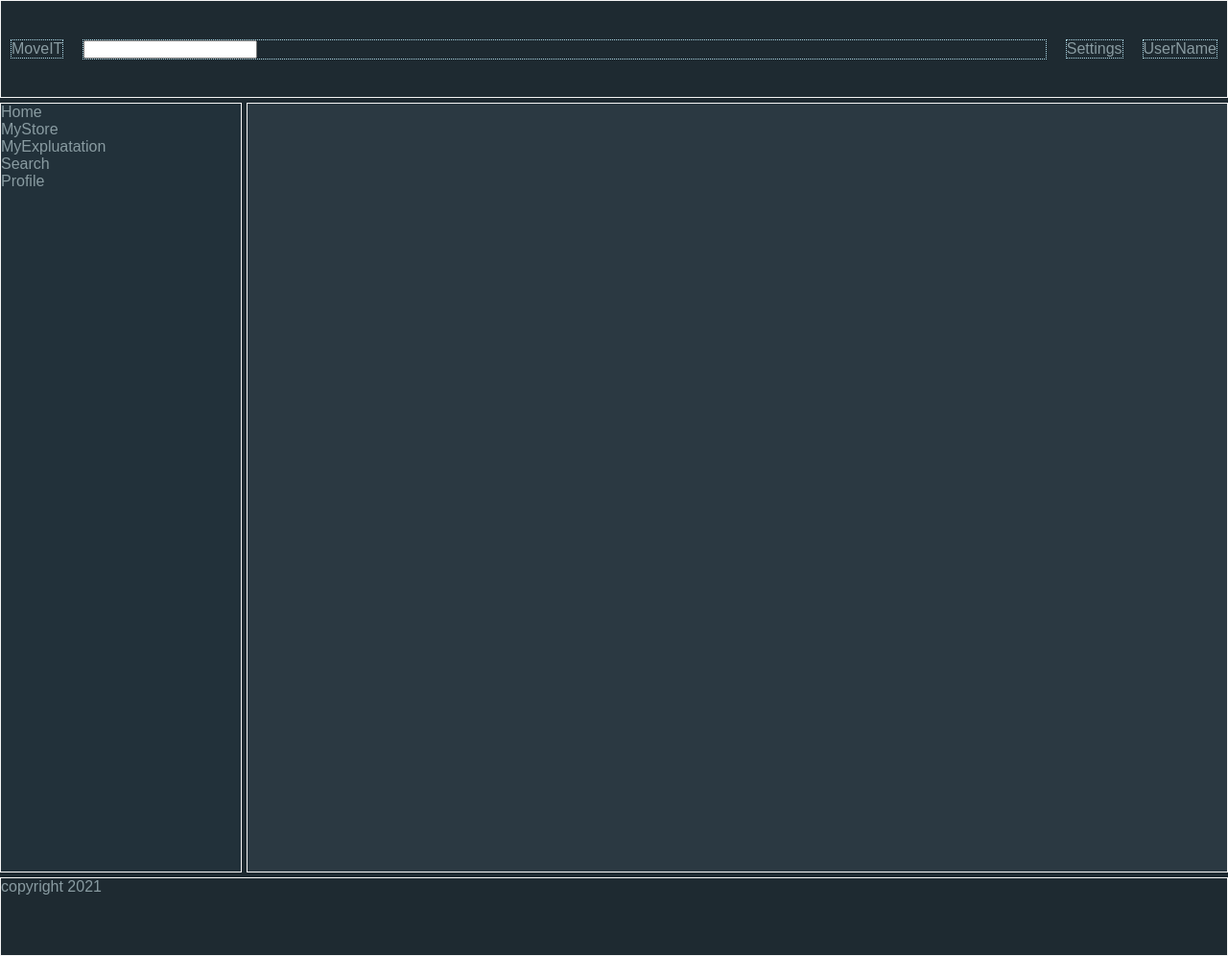
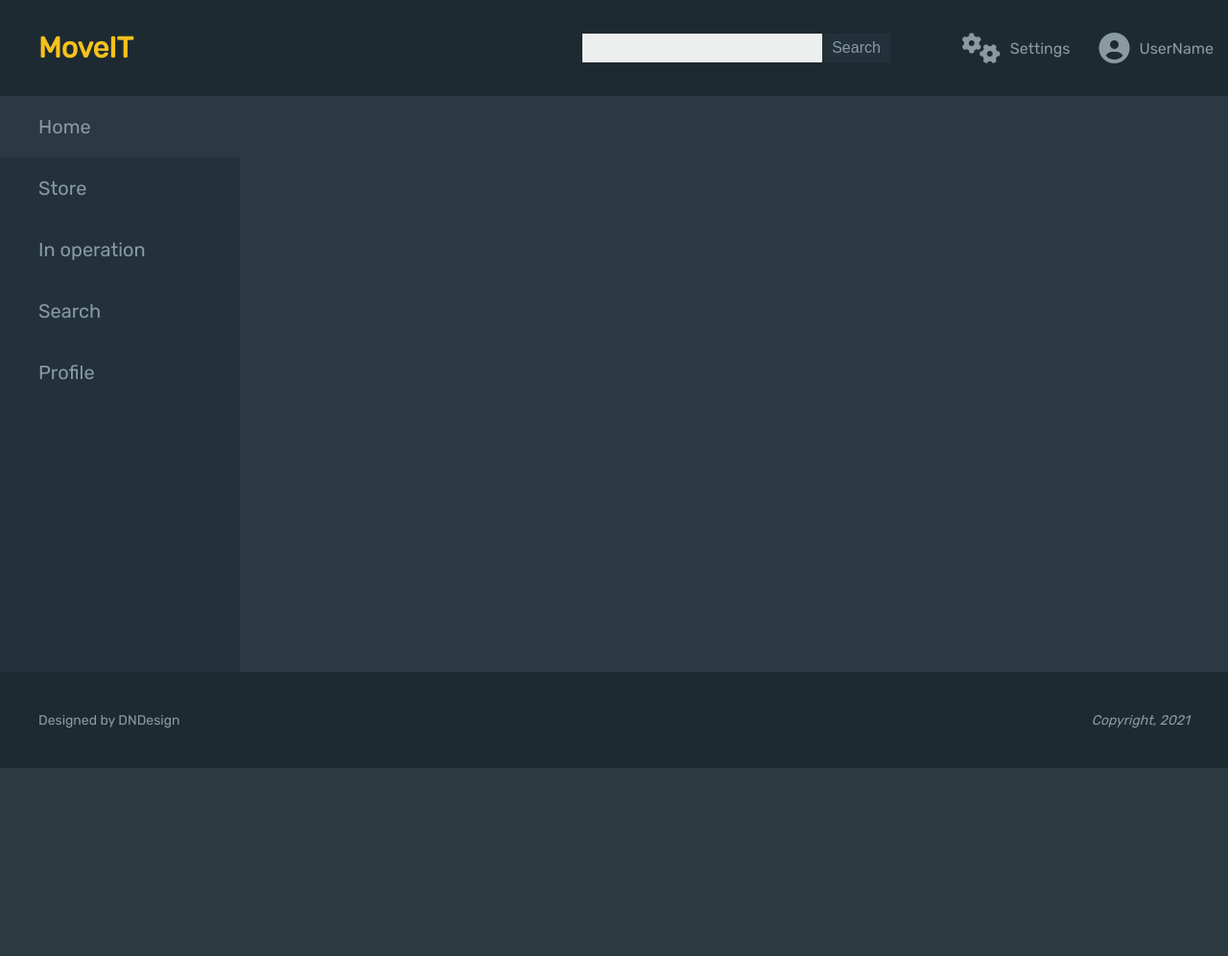
Before and after one commit to dmhlupin/moveit, a PHP site: page / in a window 1280 px wide. Shown: the whole page at 96% size. After the commit the page ends 800 px from the top, so only its background shows below. Run offline with PHP 8.4, Linux system fonts and the light colour scheme; some libraries are stand-ins or nearby versions.

Commit message:
Add files via upload

```diff
--- a/index.html
+++ b/index.html
@@ -4,8 +4,12 @@
     <meta charset="UTF-8">
     <meta http-equiv="X-UA-Compatible" content="IE=edge">
     <meta name="viewport" content="width=device-width, initial-scale=1.0">
+    <link rel="preconnect" href="https://fonts.googleapis.com">
+    <link rel="preconnect" href="https://fonts.gstatic.com" crossorigin>
+    <link href="https://fonts.googleapis.com/css2?family=Oswald:wght@500&family=Rubik&display=swap" rel="stylesheet">
     <title>Document</title>
     <link rel="stylesheet" href="styles/style.css">
+    <script src="https://kit.fontawesome.com/84c23b9418.js" crossorigin="anonymous"></script>
 </head>
 <body>
 
@@ -13,21 +17,33 @@
         <div class="header">
             <ul class="headerMenu">
                 <li class="headerMenuItem" id="logo">MoveIT</li>
-                <li class="headerMenuItem searchBar"><input type="search"></li>
-                <li class="headerMenuItem" id="settingsButton">Settings</li>
-                <li class="headerMenuItem" id="userInfo">UserName</li>
+                <li class="headerMenuItem searchBar">
+                    <input type="search" class="searchField search">
+                    <input type="submit" value="Search" class="search searchButton">
+                </li>
+                <li class="headerMenuItem setupItem">
+                    <a href="#"><i class="fas fa-2x fa-cogs"></i></a>
+                    <a href="#"> Settings</a>
+                </li>
+                <li class="headerMenuItem setupItem">
+                    <a href="#"><i class="fas fa-2x fa-user-circle"></i></a>
+                    <a href="#">UserName</a>
+                </li>
             </ul>
         </div>
         <div class="sidebar"><ul class="sidebarMenu">
-            <li class="sidebarMenuItem">Home</li>
-            <li class="sidebarMenuItem">MyStore</li>
-            <li class="sidebarMenuItem">MyExpluatation</li>
-            <li class="sidebarMenuItem">Search</li>
-            <li class="sidebarMenuItem">Profile</li>
+            <li class="sidebarMenuItem active"><a href="#">Home</a></li>
+            <li class="sidebarMenuItem"><a href="#">Store</a></li>
+            <li class="sidebarMenuItem"><a href="#">In operation</a></li>
+            <li class="sidebarMenuItem"><a href="#">Search</a></li>
+            <li class="sidebarMenuItem"><a href="#">Profile</a></li>
         </ul></div>
         <div class="mainform"></div>
         <div class="footer">
-            copyright 2021
+            <ul class="footerItems">
+                <li class="footerItem"><p class="author">Designed by DNDesign</p></li>
+                <li class="footerItem"><p class="copyright">Copyright, 2021</p></li>
+            </ul>
         </div>
     </div>
 </body>
--- a/styles/footer.less
+++ b/styles/footer.less
@@ -4,6 +4,20 @@
 
 .footer {
     grid-area: footer;
-    border: 1px solid whitesmoke;
-    height: 80px;
+    height: 100px;
 }
+.footerItems {
+    height: 100%;
+    display: flex;
+    justify-content: space-between;
+    align-items: center;
+    margin: 0 40px;
+}
+
+.author, .copyright {
+    font-size: 14px;
+}
+
+.copyright {
+    font-style: italic;
+}
--- a/styles/header.less
+++ b/styles/header.less
@@ -3,20 +3,63 @@
 .header {
     grid-area: header;
     height: 100px;
-    border: 1px solid whitesmoke;
-
 }
 .headerMenu {
     display: flex;
     justify-content: space-between;
     align-items: center;
     height: 100px;
-    list-style-type: none;
 }
+.headerMenu #logo {
+    font-size: 30px;
+    font-weight: 600;
+    color:@logo_color;
+    margin-left: 40px;
+}
+
+.headerMenu .setupItem {
+    display: flex;
+    justify-content: space-between;
+    align-items: center;
+}
+
+.headerMenu .setupItem a {
+    margin: 0 5px;
+}
+
 .headerMenuItem {
     margin: 10px;
-    border: 1px dotted lightblue;
 }
+
+
 .searchBar {
     flex: 1 1 auto;
+    display: flex;
+    justify-content: flex-end;
+    align-items: center;
+    padding-right: 50px;
 }
+
+.search {
+    height:30px;
+}
+
+.searchField {
+    min-width: 250px;
+    background-color: @search_bg_color;
+    color: @search_font_color;
+}
+
+.search, .search:active, .search:focus, .search:hover {
+    outline: none;
+    outline-offset: 0;
+    border: none;
+    padding: 5px 10px;
+}
+
+.searchButton {
+    background-color: @sidebar_bg_color;
+    outline: none;
+    color: @main_font_dark;
+    font-size: 16px;
+}
--- a/styles/mainform.less
+++ b/styles/mainform.less
@@ -4,6 +4,6 @@
 .mainform {
     grid-area: mainform;
     background-color: @main_form_bg_color;
-    height: 800px;
-    border: 1px solid whitesmoke;
+
+
 }
--- a/styles/sidebar.less
+++ b/styles/sidebar.less
@@ -4,5 +4,29 @@
 .sidebar {
     grid-area: sidebar;
     background-color: @sidebar_bg_color;
-    border: 1px solid whitesmoke;
+    display: flex;
+    flex-direction: column;
+    justify-content: flex-start;
+    //border: 1px solid whitesmoke;
+    min-width: 250px;
+
 }
+.sidebarMenuItem {
+    font-size: 20px;
+    font-weight: 400px;
+//    padding: 20px 40px;
+}
+
+.sidebarMenuItem:hover {
+    background-color:  @sidebar_bg_hover;
+}
+
+.sidebar .active {
+    background-color:  @sidebar_bg_active;
+}
+
+.sidebarMenuItem a {
+    display: block;
+    height: 100%;
+    padding: 20px 40px;
+}
--- a/styles/style.css
+++ b/styles/style.css
@@ -2,52 +2,126 @@
   margin: 0;
   padding: 0;
 }
+a {
+  text-decoration: none;
+  color: #899ba1;
+}
 body {
-  font-family: 'Montserrat', sans-serif;
+  font-family: 'Rubik', sans-serif;
   background-color: #1e2a31;
   color: #899ba1;
 }
+li {
+  list-style-type: none;
+}
 .container {
+  outline: 1px solid lightblue;
   display: grid;
-  grid-template-columns: repeat(5, 1fr);
-  grid-template-rows: 100px, 800px, 100px;
-  gap: 5px;
-  height: 90%;
+  grid-template-columns: repeat(6, 1fr);
+  grid-template-rows: 100px auto 100px;
+  height: 100vh;
   margin: 5%, 5%;
-  grid-template-areas: "header header header header header" "sidebar mainform mainform mainform mainform " "footer footer footer footer footer ";
+  grid-template-areas: "header header header header header header" "sidebar mainform mainform mainform mainform mainform " "footer footer footer footer footer footer ";
 }
 .header {
   grid-area: header;
   height: 100px;
-  border: 1px solid whitesmoke;
 }
 .headerMenu {
   display: flex;
   justify-content: space-between;
   align-items: center;
   height: 100px;
-  list-style-type: none;
+}
+.headerMenu #logo {
+  font-size: 30px;
+  font-weight: 600;
+  color: #f5c11e;
+  margin-left: 40px;
+}
+.headerMenu .setupItem {
+  display: flex;
+  justify-content: space-between;
+  align-items: center;
+}
+.headerMenu .setupItem a {
+  margin: 0 5px;
 }
 .headerMenuItem {
   margin: 10px;
-  border: 1px dotted lightblue;
 }
 .searchBar {
   flex: 1 1 auto;
+  display: flex;
+  justify-content: flex-end;
+  align-items: center;
+  padding-right: 50px;
+}
+.search {
+  height: 30px;
+}
+.searchField {
+  min-width: 250px;
+  background-color: #edefef;
+  color: #333;
+}
+.search,
+.search:active,
+.search:focus,
+.search:hover {
+  outline: none;
+  outline-offset: 0;
+  border: none;
+  padding: 5px 10px;
+}
+.searchButton {
+  background-color: #22313a;
+  outline: none;
+  color: #899ba1;
+  font-size: 16px;
 }
 .sidebar {
   grid-area: sidebar;
   background-color: #22313a;
-  border: 1px solid whitesmoke;
+  display: flex;
+  flex-direction: column;
+  justify-content: flex-start;
+  min-width: 250px;
+}
+.sidebarMenuItem {
+  font-size: 20px;
+  font-weight: 400px;
+}
+.sidebarMenuItem:hover {
+  background-color: #2f3f49;
+}
+.sidebar .active {
+  background-color: #2b3942;
+}
+.sidebarMenuItem a {
+  display: block;
+  height: 100%;
+  padding: 20px 40px;
 }
 .mainform {
   grid-area: mainform;
   background-color: #2b3942;
-  height: 800px;
-  border: 1px solid whitesmoke;
 }
 .footer {
   grid-area: footer;
-  border: 1px solid whitesmoke;
-  height: 80px;
+  height: 100px;
 }
+.footerItems {
+  height: 100%;
+  display: flex;
+  justify-content: space-between;
+  align-items: center;
+  margin: 0 40px;
+}
+.author,
+.copyright {
+  font-size: 14px;
+}
+.copyright {
+  font-style: italic;
+}
--- a/styles/style.less
+++ b/styles/style.less
@@ -6,22 +6,33 @@
     padding: 0;
 }
 
+a {
+    text-decoration: none;
+    color: @main_font_dark;
+}
+
 body {
-    font-family: 'Montserrat', sans-serif;
+    font-family: 'Rubik', sans-serif;
     background-color: @bg_main_color;
     color: @main_font_dark;
 }
+li {
+    list-style-type: none;
+}
+
+
 .container {
+    outline: 1px solid lightblue;
     display: grid;
-    grid-template-columns: repeat(5, 1fr);
-    grid-template-rows: 100px, 800px, 100px;
-    gap: 5px;
-    height: 90%;
+    grid-template-columns: repeat(6, 1fr);
+    grid-template-rows: 100px auto 100px;
+//    gap: px;
+    height: 100vh;
     margin: 5%, 5%;
     grid-template-areas:
-        "header header header header header"
-        "sidebar mainform mainform mainform mainform "
-        "footer footer footer footer footer ";
+        "header header header header header header"
+        "sidebar mainform mainform mainform mainform mainform "
+        "footer footer footer footer footer footer ";
 }
 
 @import "header.less";
--- a/styles/vars.less
+++ b/styles/vars.less
@@ -1,6 +1,3 @@
 // out: false
-@bg_main_color: #1e2a31;
-@sidebar_bg_color: #22313a;
-@main_form_bg_color: #2b3942;
-@main_font_light: #edeff0;
-@main_font_dark: #899ba1;
+
+@import "themes/dark_theme.less";
```
Also changed, not shown: styles/themes/dark_theme.less (added, +11 -0 lines), styles/themes/light_theme.less (added, +11 -0 lines).
